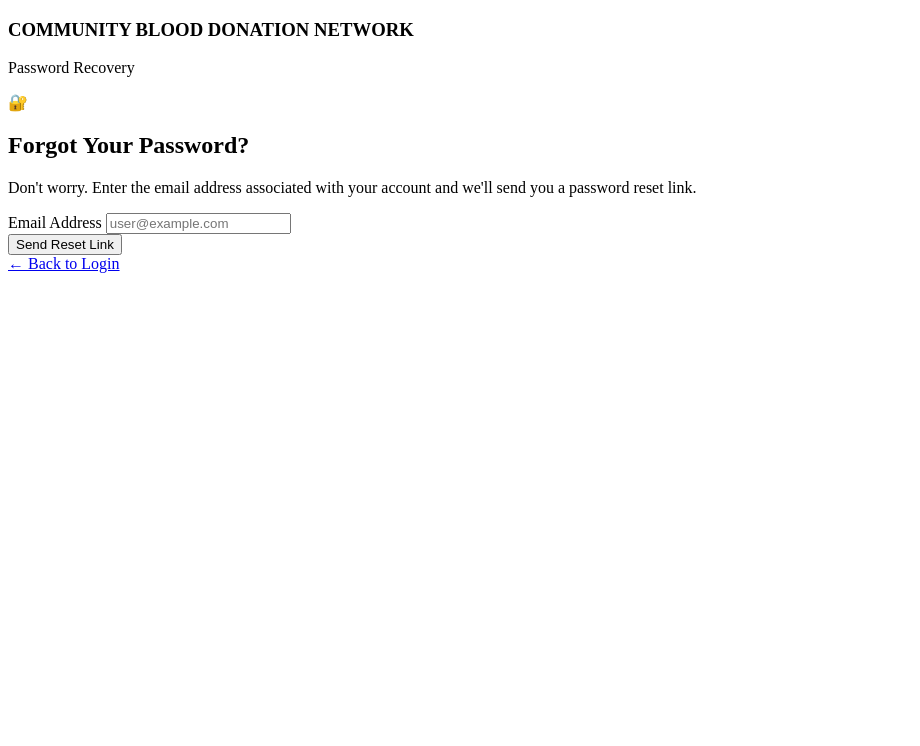
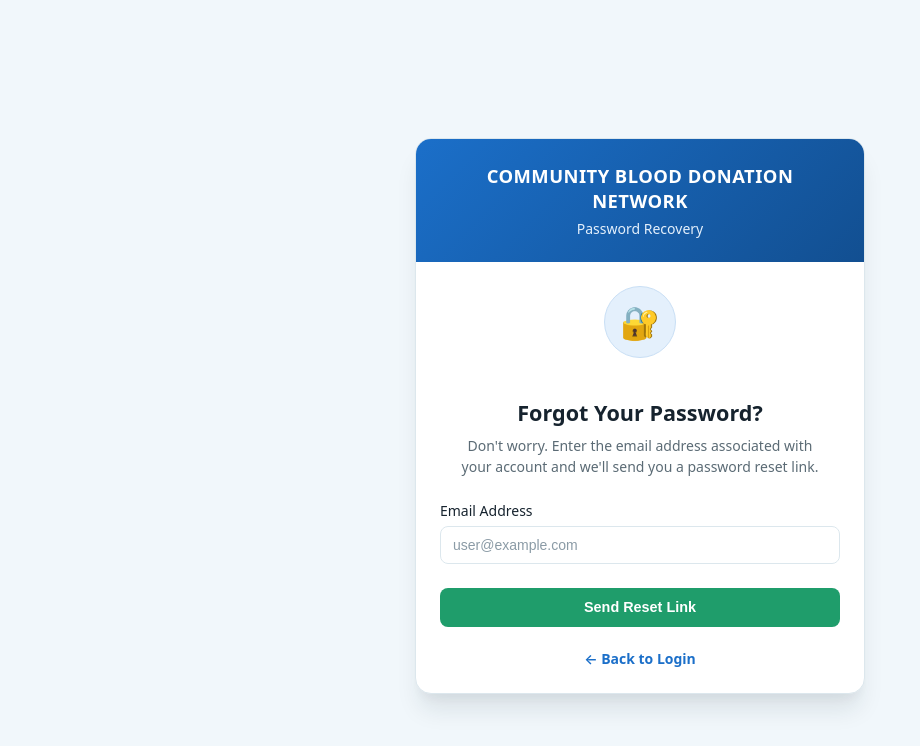
Before and after one commit to CommunityBloodDonation/Community-Blood-Donation-Management-System, a plain HTML site: page pages/Public Interfaces/Forget-Password/forgot-password.html in a window 1280 px wide. Shown: the whole page, without its empty margins (0-920 px from the left). Drawn offline with Linux system fonts and the light colour scheme.

Commit message:
Edited Forget password

```diff
--- a/pages/Public Interfaces/Forget Password/forgot-password.html
+++ b/pages/Public Interfaces/Forget-Password/forgot-password.html
@@ -7,7 +7,7 @@
 
     <title>Forgot Password - Community Blood Donation Network</title>
 
-    <link rel="stylesheet" href="forgot-password.css">
+    <link rel="stylesheet" href="forget-password.css">
 </head>
 
 <body>
@@ -60,11 +60,10 @@
 
             </form>
 
-            <!-- Back to Login -->
+           <!-- Back to Login -->
             <div class="back-login">
-                <a href="login.html">
-                    ← Back to Login
-                </a>
+            <a href="../Login/login.html">← Back to Login
+            </a>
             </div>
 
         </div>
```
Also changed, not shown: pages/Public Interfaces/Login/login.html (+1 -1 lines), pages/Public Interfaces/Forget-Password/forget-password.css (renamed from pages/Public Interfaces/Forget Password/forget-password.css).
